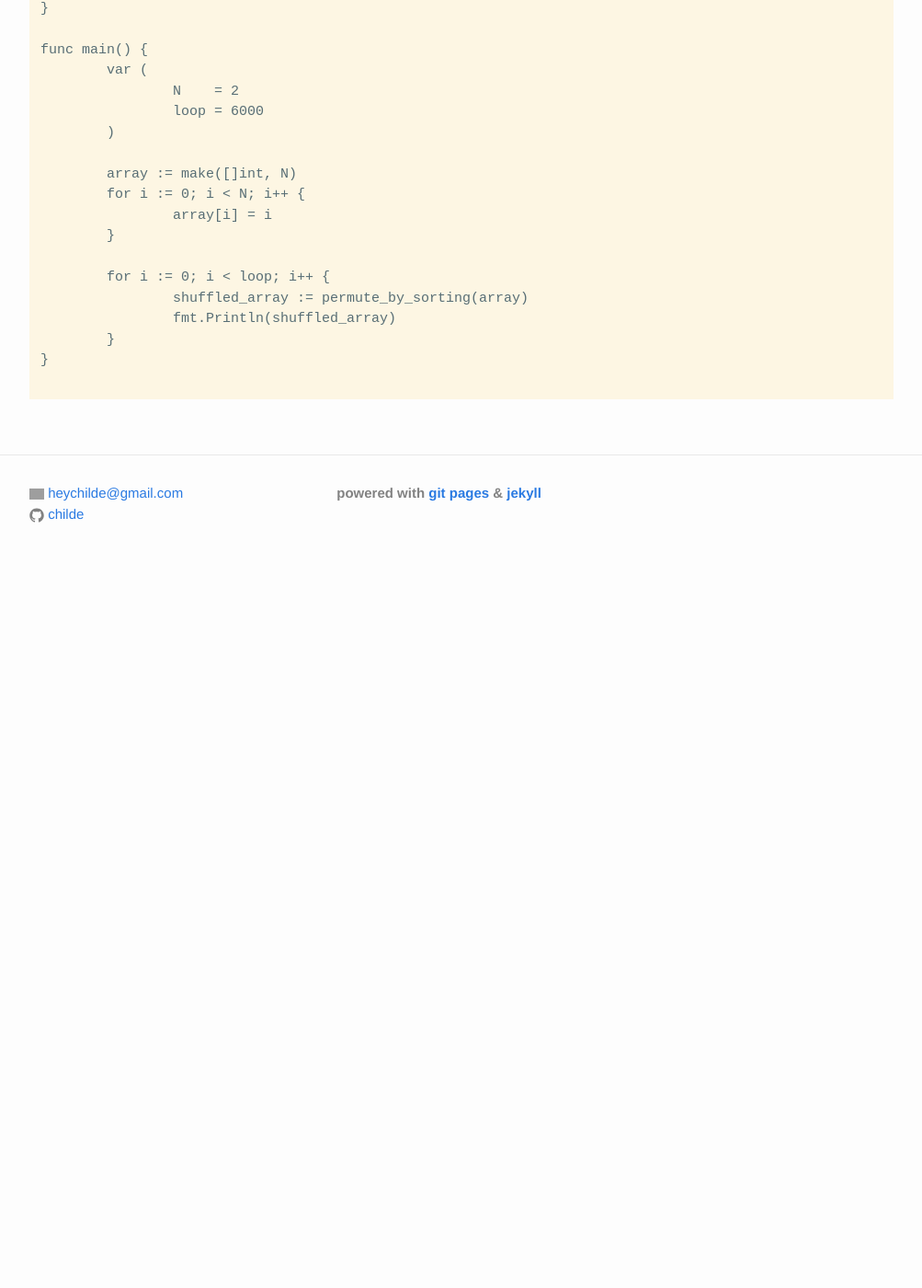
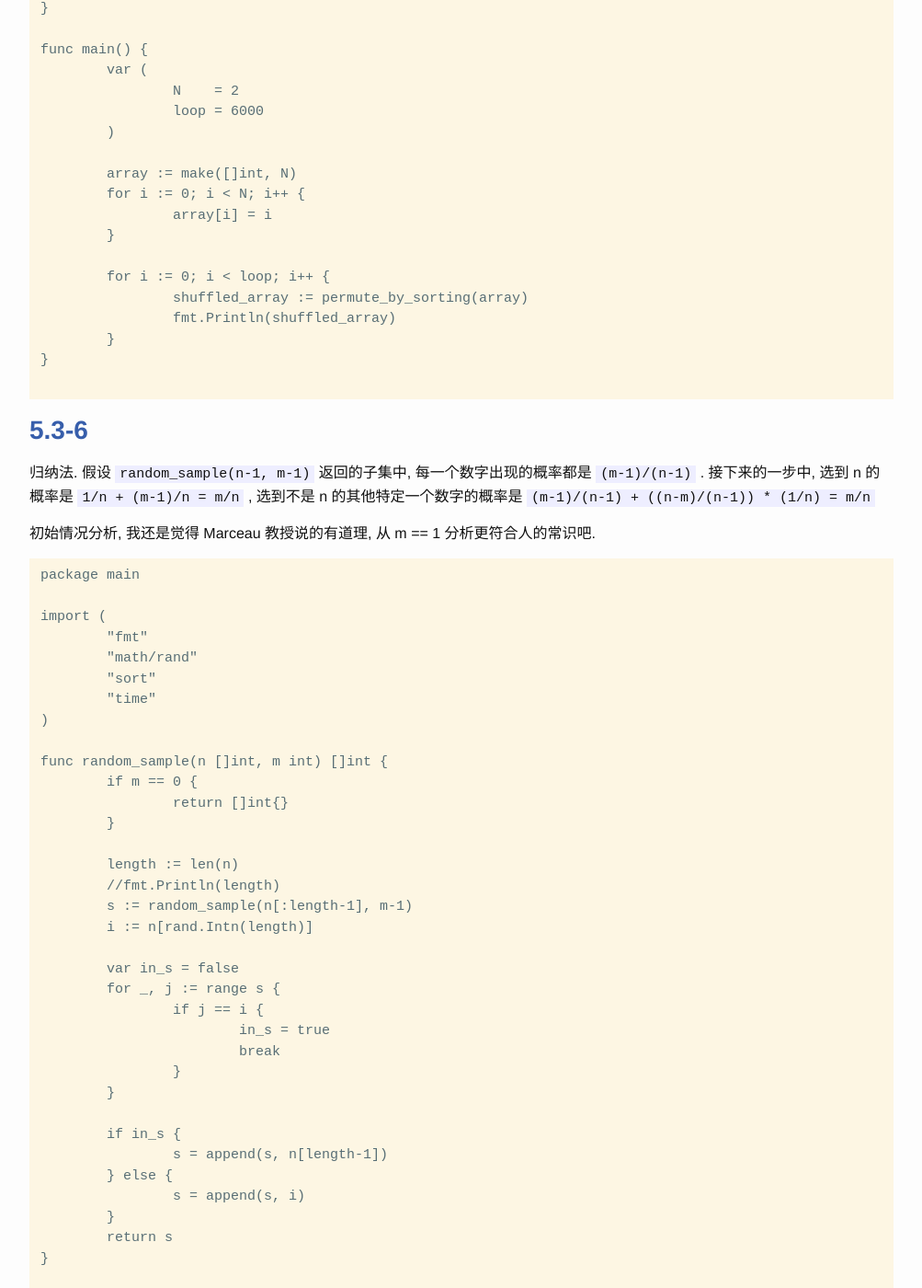
Before and after one commit to childe/ohmycat, a Jekyll site: the page built from _posts/2018-11-20-Introduction-to-Algorithms-5.md, in a window 1280 px wide and 1400 px high, scrolled down 6381 px. Shown: the whole window at 92% size, without its empty margins (138-1141 px from the left). Built offline with Jekyll 4.4.1, drawn with Linux system fonts in a browser that asks for light colours; before the commit the page ends 7011 px from its top, so only the background shows below that; some of the changed text lies outside the part shown; grey boxes are pictures that could not be loaded.

Commit message:
modified:   _posts/2018-11-20-Introduction-to-Algorithms-5.md

````diff
--- a/_posts/2018-11-20-Introduction-to-Algorithms-5.md
+++ b/_posts/2018-11-20-Introduction-to-Algorithms-5.md
@@ -298,3 +298,67 @@ func main() {
 }
 
 ```
+
+# 5.3-6
+
+归纳法. 假设 `random_sample(n-1, m-1)` 返回的子集中, 每一个数字出现的概率都是 `(m-1)/(n-1)` . 接下来的一步中, 选到 n 的概率是 `1/n + (m-1)/n = m/n` , 选到不是 n 的其他特定一个数字的概率是 `(m-1)/(n-1) + ((n-m)/(n-1)) * (1/n) = m/n`
+
+初始情况分析, 我还是觉得 Marceau 教授说的有道理, 从 m == 1 分析更符合人的常识吧.
+
+```
+package main
+
+import (
+	"fmt"
+	"math/rand"
+	"sort"
+	"time"
+)
+
+func random_sample(n []int, m int) []int {
+	if m == 0 {
+		return []int{}
+	}
+
+	length := len(n)
+	//fmt.Println(length)
+	s := random_sample(n[:length-1], m-1)
+	i := n[rand.Intn(length)]
+
+	var in_s = false
+	for _, j := range s {
+		if j == i {
+			in_s = true
+			break
+		}
+	}
+
+	if in_s {
+		s = append(s, n[length-1])
+	} else {
+		s = append(s, i)
+	}
+	return s
+}
+
+func main() {
+	rand.Seed(time.Now().UnixNano())
+
+	var (
+		loop = 10000
+		N    = 5
+		m    = 3
+	)
+
+	array := make([]int, N)
+	for i := 0; i < N; i++ {
+		array[i] = i
+	}
+
+	for i := 0; i < loop; i++ {
+		s := random_sample(array, m)
+		sort.Slice(s, func(i, j int) bool { return s[i] <= s[j] })
+		fmt.Println(s)
+	}
+}
+```
````
